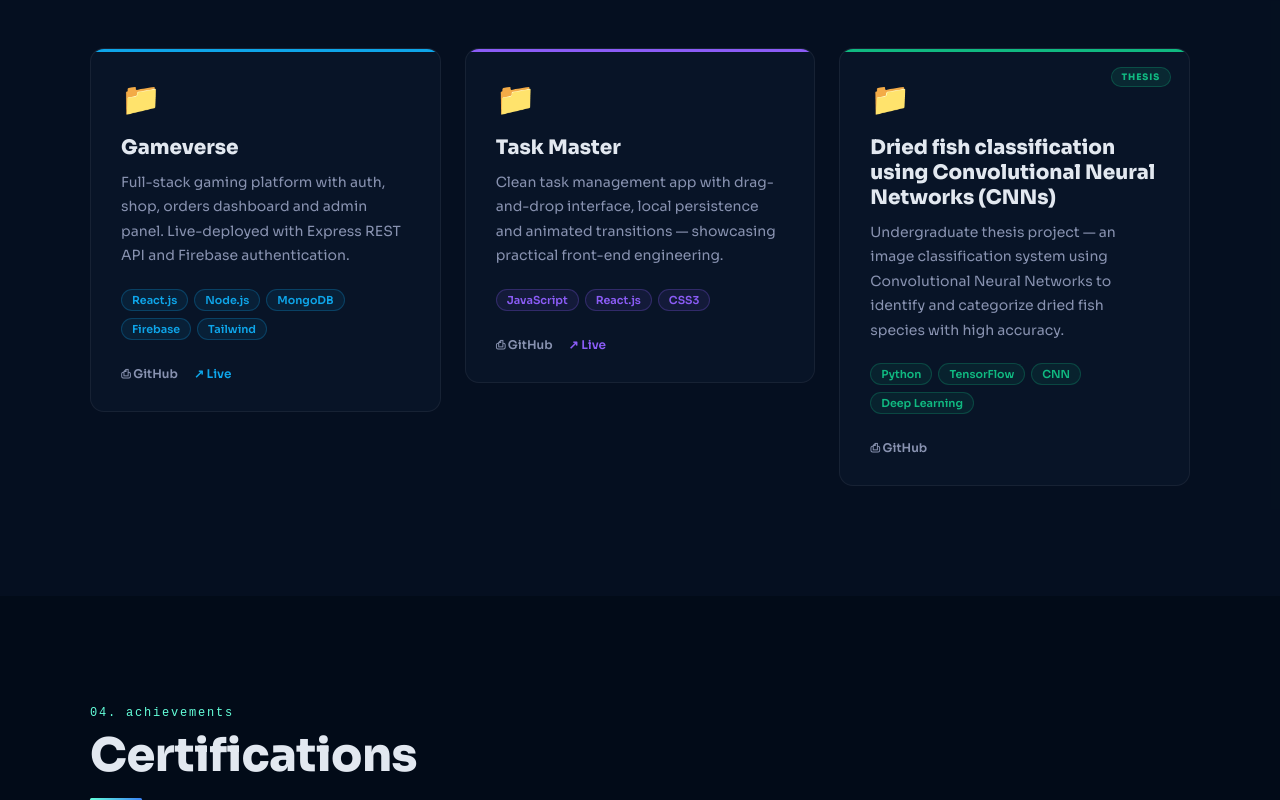
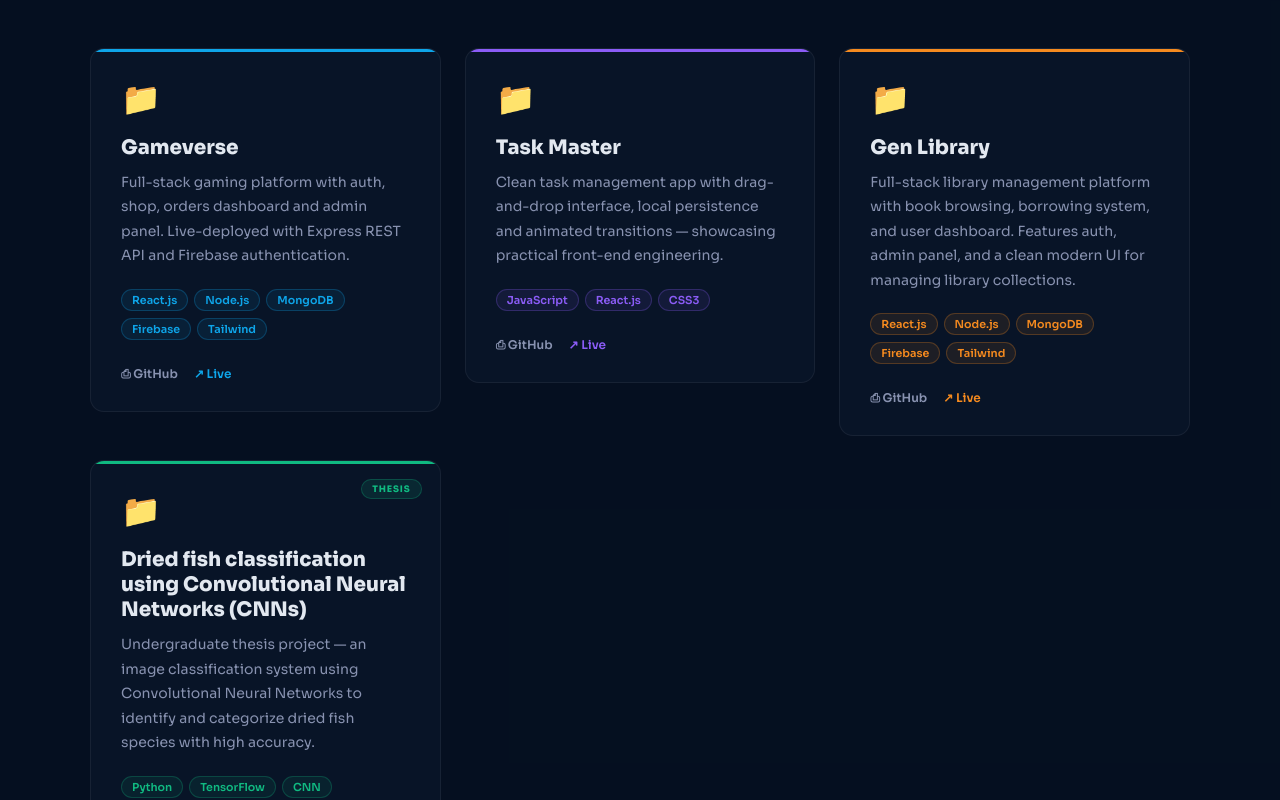
Before and after one commit to Ahnaf101001/my-portfolio, a React (Vite) app: page / in a window 1280 px wide. Shown: the part 2540-3340 px from the top of the page. Built offline with nearby package versions, Linux system fonts and the light colour scheme.

Commit message:
added gen library to projects commit

```diff
--- a/src/App.jsx
+++ b/src/App.jsx
@@ -35,6 +35,14 @@ const PROJECTS = [
     color: "#8b5cf6",
     liveLink: "https://task-master-web-app.web.app/",
     ghLink: "https://github.com/Ahnaf101001/task-master-web-app",
+  },
+  {
+    title: "Gen Library",
+    tech: ["React.js", "Node.js", "MongoDB", "Firebase", "Tailwind"],
+    desc: "Full-stack library management platform with book browsing, borrowing system, and user dashboard. Features auth, admin panel, and a clean modern UI for managing library collections.",
+    color: "#f58a1f",
+    liveLink: "https://your-genlibrary-link.netlify.app/",
+    ghLink: "https://github.com/Ahnaf101001/gen-library",
   },
   {
     title: "Dried fish classification using Convolutional Neural Networks (CNNs)",
```
